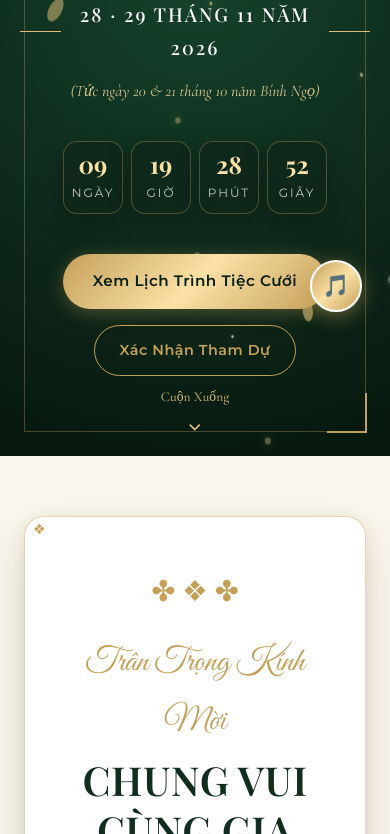
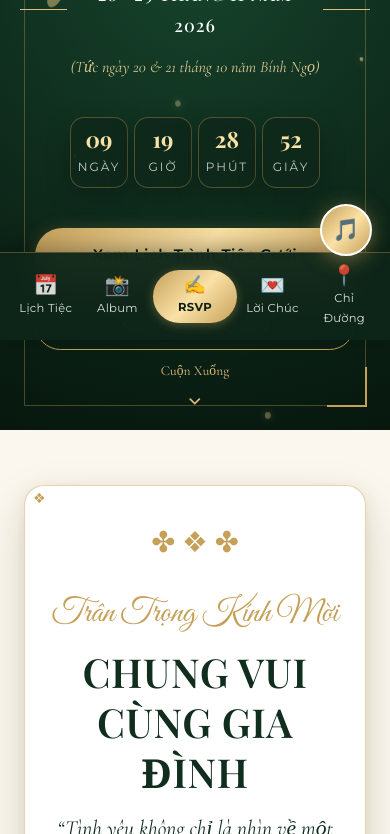
Before and after one commit to Sonbene/HTWedding, a plain HTML site: page index.html in a window 390 px wide. Shown: the part 504-1338 px from the top of the page. Drawn offline with nearby package versions, Linux system fonts and the light colour scheme; a web font is replaced by a local one.

Commit message:
feat(mobile): add sticky bottom navigation bar and integrate Google Sheets webhook

```diff
--- a/index.html
+++ b/index.html
@@ -637,6 +637,30 @@
     </audio>
   </div>
 
+  <!-- ===== THANH ĐIỀU HƯỚNG NHANH CỐ ĐỊNH ĐÁY MÀN HÌNH CHO MOBILE ===== -->
+  <nav class="mobile-bottom-bar" id="mobileBottomBar" aria-label="Thanh thao tác nhanh di động">
+    <a href="#events" class="mobile-bottom-item">
+      <span class="icon">📅</span>
+      <span>Lịch Tiệc</span>
+    </a>
+    <a href="#gallery" class="mobile-bottom-item">
+      <span class="icon">📸</span>
+      <span>Album</span>
+    </a>
+    <a href="#rsvp" class="mobile-bottom-item highlight-rsvp">
+      <span class="icon">✍️</span>
+      <span>RSVP</span>
+    </a>
+    <a href="#guestbook" class="mobile-bottom-item">
+      <span class="icon">💌</span>
+      <span>Lời Chúc</span>
+    </a>
+    <a href="https://maps.google.com/?q=L%C3%BD+Nh%C3%A2n,+%C4%90%C3%B4ng+Anh,+H%C3%A0+N%E1%BB%99i" target="_blank" rel="noopener noreferrer" class="mobile-bottom-item">
+      <span class="icon">📍</span>
+      <span>Chỉ Đường</span>
+    </a>
+  </nav>
+
   <script src="script.js"></script>
 </body>
 </html>
--- a/script.js
+++ b/script.js
@@ -6,6 +6,37 @@
  */
 
 document.addEventListener('DOMContentLoaded', () => {
+
+  // ========================================================================
+  // CẤU HÌNH ĐỒNG BỘ GOOGLE SHEETS
+  // Khi bạn tạo Google Apps Script theo hướng dẫn tại GOOGLE_SHEETS_SETUP.md,
+  // chỉ cần dán URL Web App của bạn vào đây:
+  // ========================================================================
+  const GOOGLE_SHEET_URL = ''; // Ví dụ: 'https://script.google.com/macros/s/AKfycb.../exec'
+
+  function sendToGoogleSheet(payload) {
+    if (!GOOGLE_SHEET_URL) {
+      console.log('ℹ️ Google Sheet URL chưa cấu hình. Dữ liệu được lưu an toàn tại localStorage của trình duyệt.');
+      return;
+    }
+
+    try {
+      fetch(GOOGLE_SHEET_URL, {
+        method: 'POST',
+        mode: 'no-cors', // Chống lỗi chặn CORS khi gọi Google Apps Script Web App
+        headers: {
+          'Content-Type': 'application/json',
+        },
+        body: JSON.stringify(payload)
+      }).then(() => {
+        console.log('✅ Đã đồng bộ dữ liệu lên Google Sheets thành công!');
+      }).catch(err => {
+        console.warn('⚠️ Không thể gửi lên Google Sheets:', err);
+      });
+    } catch (e) {
+      console.warn('⚠️ Lỗi kết nối Google Sheets:', e);
+    }
+  }
 
   // ========================================================================
   // 1. ĐỒNG HỒ ĐẾM NGƯỢC (COUNTDOWN TIMER)
@@ -377,6 +408,14 @@ document.addEventListener('DOMContentLoaded', () => {
       const saved = saveWish(name, msg);
       renderWishCard(saved, true);
 
+      // Gửi đồng bộ lên Google Sheets
+      sendToGoogleSheet({
+        type: 'Lời chúc',
+        name: name,
+        message: msg,
+        time: new Date().toLocaleString('vi-VN')
+      });
+
       // Reset form & thông báo
       guestbookForm.reset();
       alert('Cảm ơn bạn đã gửi lời chúc mừng ấm áp tới Trung Hiếu & Hoài Thương! 💕');
@@ -399,11 +438,27 @@ document.addEventListener('DOMContentLoaded', () => {
       const note = document.getElementById('rsvpNote').value.trim();
       const eventChoice = document.querySelector('input[name="rsvpEvent"]:checked')?.value || 'ca-hai';
 
+      let eventText = 'Cả hai buổi tiệc (28 & 29/11)';
+      if (eventChoice === 'bua-com') eventText = 'Tiệc cơm thân mật (16:00 - 28/11)';
+      if (eventChoice === 'vu-quy') eventText = 'Lễ Vu Quy (08:30 - 29/11)';
+      if (eventChoice === 'khong-the') eventText = 'Rất tiếc không thể tham dự';
+
       // Lưu trữ xác nhận vào localStorage
-      const rsvpData = { name, phone, guests, note, eventChoice, time: new Date().toISOString() };
+      const rsvpData = { name, phone, guests, note, eventChoice, eventText, time: new Date().toISOString() };
       try {
         localStorage.setItem('wedding_rsvp_' + phone, JSON.stringify(rsvpData));
       } catch (err) {}
+
+      // Gửi đồng bộ lên Google Sheets
+      sendToGoogleSheet({
+        type: 'Xác nhận RSVP',
+        name: name,
+        phone: phone,
+        event: eventText,
+        guests: guests,
+        note: note,
+        time: new Date().toLocaleString('vi-VN')
+      });
 
       // Ẩn form và hiển thị lời cảm ơn trang trọng
       rsvpForm.style.display = 'none';
--- a/style.css
+++ b/style.css
@@ -1696,6 +1696,65 @@ textarea.form-control {
   padding-top: 24px;
 }
 
+/* === THANH ĐIỀU HƯỚNG NHANH DƯỚI ĐÁY MÀN HÌNH CHO MOBILE (BOTTOM ACTION BAR) === */
+.mobile-bottom-bar {
+  display: none;
+  position: fixed;
+  bottom: 0;
+  left: 0;
+  width: 100%;
+  background: rgba(14, 38, 26, 0.96);
+  backdrop-filter: blur(16px);
+  -webkit-backdrop-filter: blur(16px);
+  border-top: 1px solid rgba(197, 160, 89, 0.35);
+  box-shadow: 0 -4px 20px rgba(0, 0, 0, 0.35);
+  z-index: 998;
+  padding: 8px 10px calc(8px + env(safe-area-inset-bottom, 8px));
+  justify-content: space-around;
+  align-items: center;
+}
+
+.mobile-bottom-item {
+  display: flex;
+  flex-direction: column;
+  align-items: center;
+  justify-content: center;
+  color: rgba(255, 255, 255, 0.85);
+  font-family: var(--font-sans);
+  font-size: 0.72rem;
+  letter-spacing: 0.3px;
+  text-decoration: none;
+  gap: 3px;
+  padding: 4px 6px;
+  border-radius: var(--radius-sm);
+  transition: var(--transition-smooth);
+  flex: 1;
+  text-align: center;
+}
+
+.mobile-bottom-item .icon {
+  font-size: 1.25rem;
+  line-height: 1;
+}
+
+.mobile-bottom-item:hover,
+.mobile-bottom-item.active {
+  color: var(--gold-shimmer);
+}
+
+.mobile-bottom-item.highlight-rsvp {
+  background: var(--gold-gradient);
+  color: var(--emerald-900);
+  font-weight: 700;
+  border-radius: var(--radius-full);
+  padding: 6px 12px;
+  box-shadow: 0 2px 10px rgba(197, 160, 89, 0.4);
+}
+
+.mobile-bottom-item.highlight-rsvp .icon {
+  font-size: 1.15rem;
+}
+
 /* === RESPONSIVE MEDIA QUERIES === */
 @media (max-width: 992px) {
   .family-grid {
@@ -1732,8 +1791,26 @@ textarea.form-control {
 
 @media (max-width: 768px) {
   :root {
-    --section-pad: 60px 0;
-  }
+    --section-pad: 55px 0;
+  }
+
+  body {
+    padding-bottom: 72px; /* Chừa chỗ cho thanh Bottom Bar không che nội dung */
+  }
+
+  .mobile-bottom-bar {
+    display: flex;
+  }
+
+  .music-player-fixed {
+    bottom: 84px; /* Đẩy nút nhạc lên trên thanh điều hướng dưới đáy */
+    right: 18px;
+  }
+
+  .form-control {
+    font-size: 16px !important; /* Ngăn iOS Safari tự zoom màn hình */
+  }
+
   .nav-links {
     position: fixed;
     top: 0;
@@ -1756,12 +1833,26 @@ textarea.form-control {
   .nav-toggle {
     display: block;
   }
+
   .hero-names {
     font-size: 2.8rem;
   }
   .hero-names .ampersand {
     font-size: 2.4rem;
   }
+
+  .hero-actions {
+    flex-direction: column;
+    width: 100%;
+    max-width: 320px;
+    margin: 0 auto;
+  }
+
+  .hero-actions .btn-gold,
+  .hero-actions .btn-outline-gold {
+    width: 100%;
+  }
+
   .countdown-item {
     min-width: 70px;
     padding: 12px 8px;
@@ -1769,6 +1860,31 @@ textarea.form-control {
   .countdown-value {
     font-size: 1.8rem;
   }
+
+  .invitation-card {
+    padding: 32px 18px;
+  }
+
+  .event-luxury-card {
+    padding: 30px 20px;
+  }
+
+  .event-actions {
+    flex-direction: column;
+    width: 100%;
+  }
+
+  .event-actions a {
+    width: 100%;
+    text-align: center;
+  }
+
+  .guestbook-card,
+  .rsvp-box,
+  .location-info-card {
+    padding: 30px 18px;
+  }
+
   .guestbook-messages {
     grid-template-columns: 1fr;
   }
@@ -1779,22 +1895,29 @@ textarea.form-control {
 
 @media (max-width: 480px) {
   .hero-names {
+    font-size: 2.15rem;
+  }
+  .hero-tagline {
     font-size: 2.2rem;
   }
   .hero-date-box .date-text {
-    font-size: 1.2rem;
+    font-size: 1.1rem;
+    letter-spacing: 1px;
   }
   .countdown {
-    gap: 8px;
+    gap: 6px;
   }
   .countdown-item {
-    min-width: 60px;
+    min-width: 58px;
     padding: 10px 4px;
   }
   .countdown-value {
-    font-size: 1.5rem;
+    font-size: 1.4rem;
   }
   .gallery-grid {
     grid-template-columns: 1fr;
   }
-}
+  .location-map-wrap {
+    height: 320px;
+  }
+}
```
Also changed, not shown: 2 other files.
